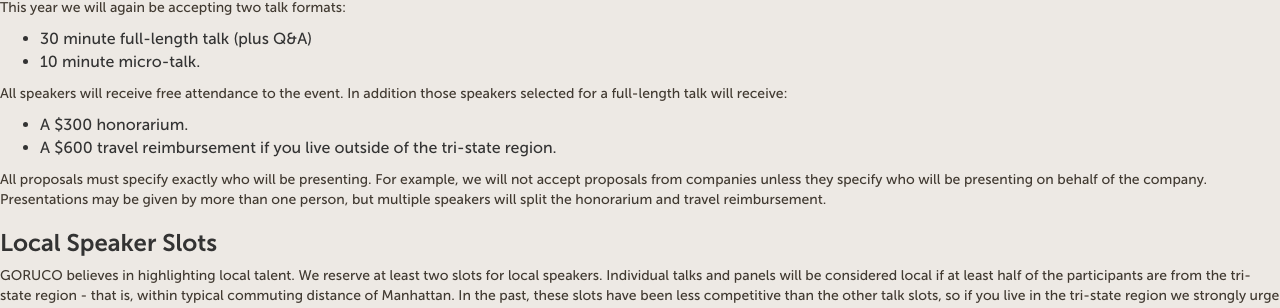
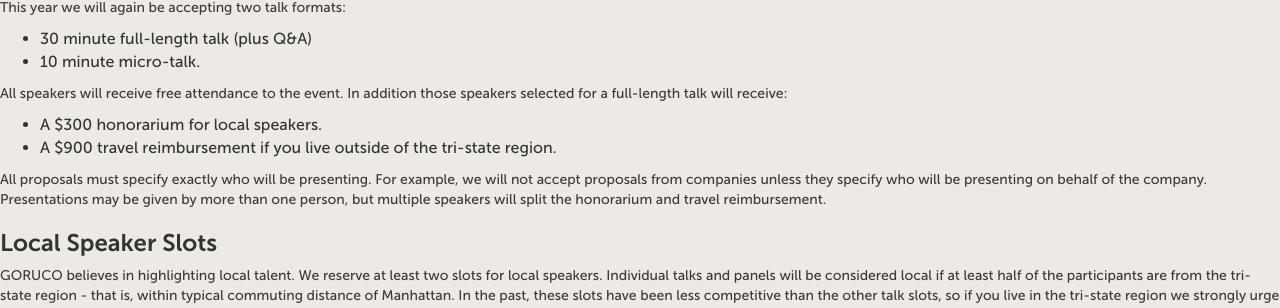
Before and after one commit to goruco/goruco2016, a Jekyll site: the page built from _posts/2016-03-01-CFP-is-open.md, in a window 1280 px wide. Shown: the part 333-641 px from the top of the page. Built offline with Jekyll 4.4.1, drawn with Linux system fonts in a browser that asks for light colours.

Commit message:
updating copy on CFP

```diff
--- a/_posts/2016-03-01-CFP-is-open.md
+++ b/_posts/2016-03-01-CFP-is-open.md
@@ -24,8 +24,8 @@
 <p>All speakers will receive free attendance to the event. In addition those speakers selected for a full-length talk will receive:</p>
 
 <ul>
-<li>A $300 honorarium.</li>
-<li>A $600 travel reimbursement if you live outside of the tri-state region.</li>
+<li>A $300 honorarium for local speakers.</li>
+<li>A $900 travel reimbursement if you live outside of the tri-state region.</li>
 </ul>
 
 <p>All proposals must specify exactly who will be presenting. For example, we will not accept proposals from companies unless they specify who will be presenting on behalf of the company. Presentations may be given by more than one person, but multiple speakers will split the honorarium and travel reimbursement.</p>
```
